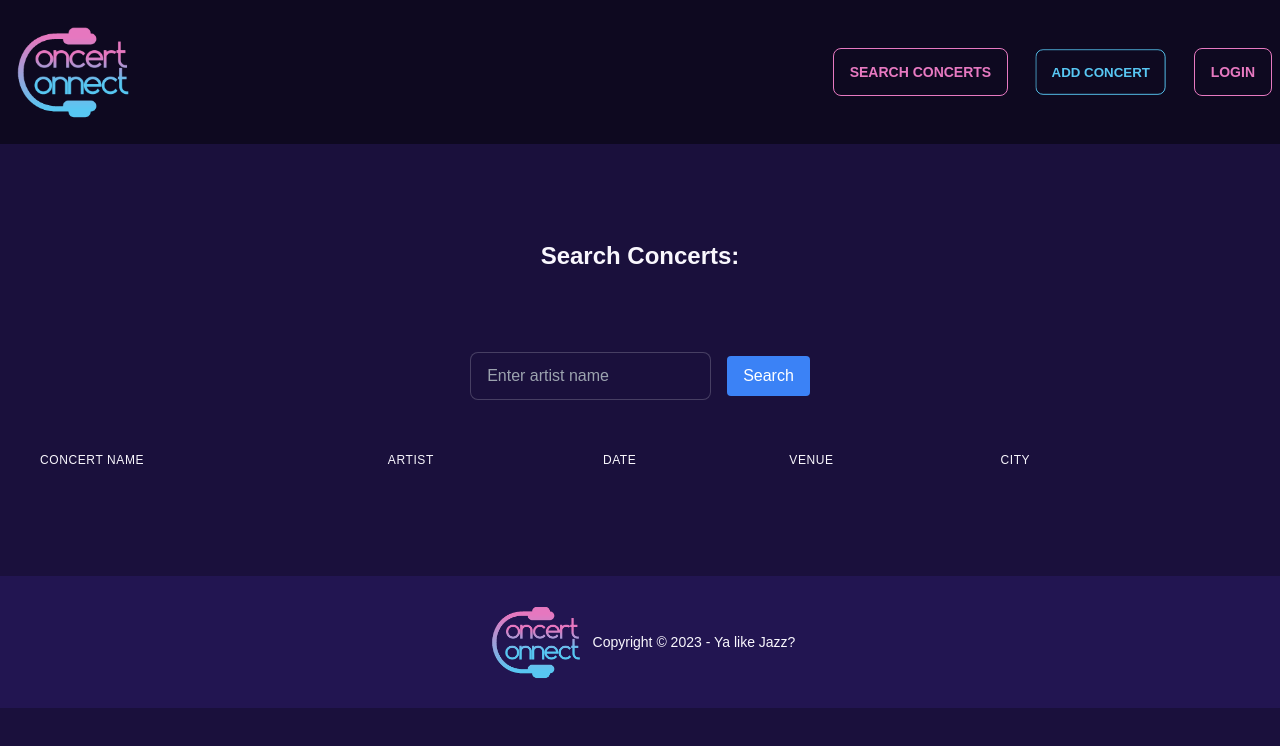
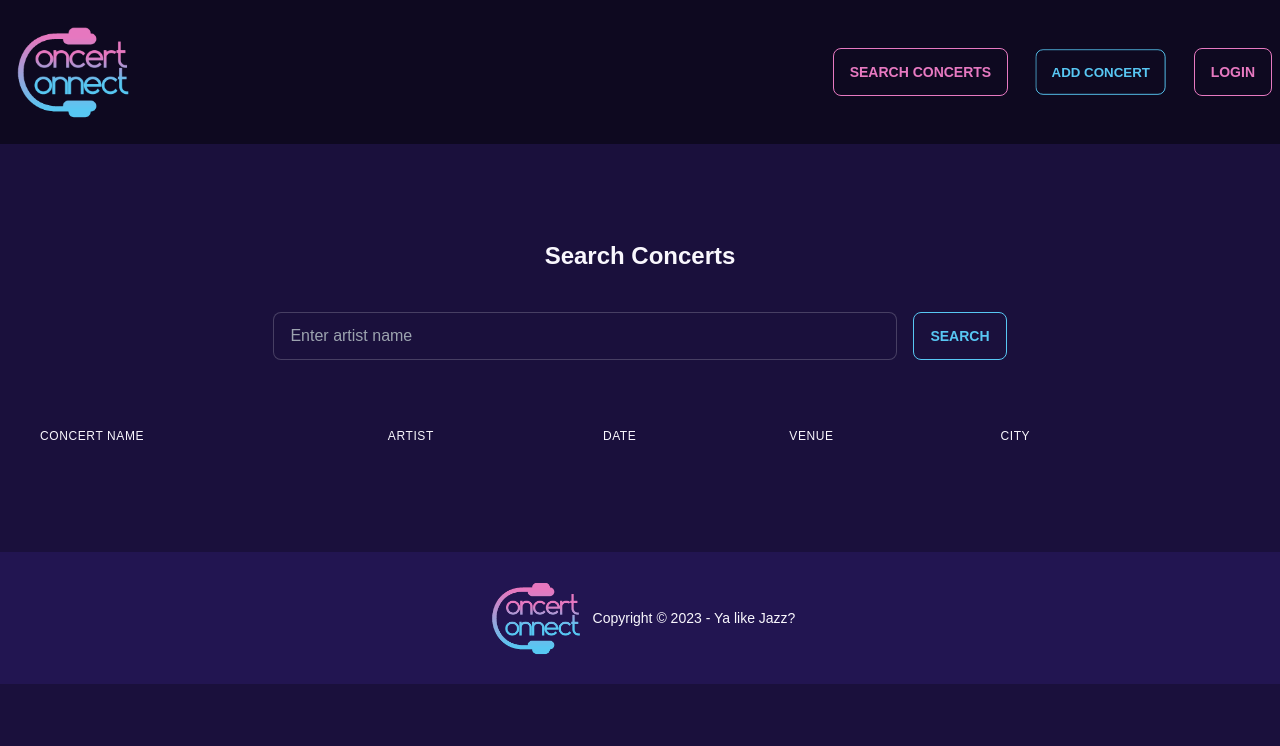
Before and after one commit to Sabplpz/Concert-Connect, a React (Create React App) app in the folder client/: page /concerts in a window 1280 px wide. Shown: the top 746 px of the page. Built offline with nearby package versions, Linux system fonts and the light colour scheme.

Commit message:
smol concerts.js changes

```diff
--- a/client/src/pages/Concerts.js
+++ b/client/src/pages/Concerts.js
@@ -96,14 +96,14 @@ function Concerts() {
         <div>
             <div className="container mx-auto p-4">
                 <section>
-                    <h2 className="mb-20 mt-20 text-2xl font-bold text-center">Search Concerts:</h2>
-                    <form onSubmit={handleSearch} className="mb-6 flex justify-center items-center gap-4">
-                        <input className="input input-bordered w-24 md:w-auto"
+                    <h2 className="mb-10 mt-20 text-2xl font-bold text-center">Search Concerts</h2>
+                    <form onSubmit={handleSearch} className="mb-10 flex justify-center items-center gap-4">
+                        <input className="input input-bordered w-3/6"
                             type="text"
                             name="keyword"
                             placeholder="Enter artist name"
                         />
-                        <button className="px-4 py-2 bg-blue-500 text-white rounded hover:bg-blue-600 focus:outline-none focus:ring focus:ring-blue-200 focus:ring-opacity-50" type="submit">
+                        <button className="btn btn-secondary btn-outline" type="submit">
                             Search
                         </button>
                     </form>
```
